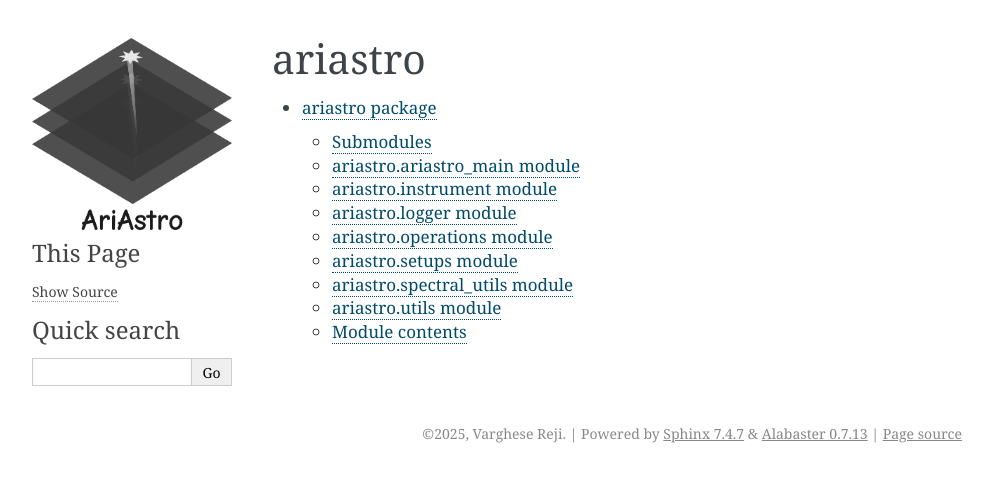
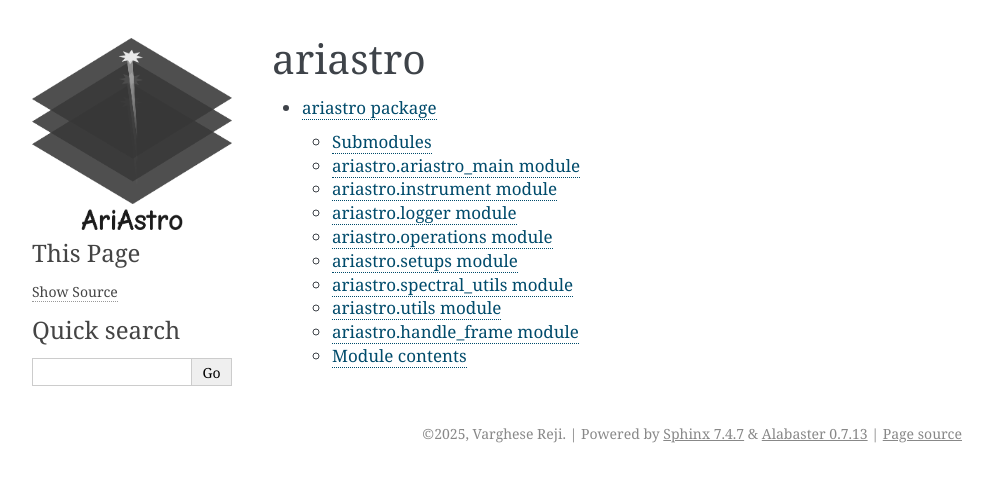
Before and after one commit to varghesereji/AriAstro, a Sphinx documentation site: the page built from docs/source/modules.rst, in a window 1280 px wide. Shown: the top 482 px of the page, without its empty margins (148-1140 px from the left). Built offline with Sphinx 7.4.7, drawn with Linux system fonts in a browser that asks for light colours; pages that are not in the unit, such as notebooks, are missing from menus.

```diff
--- a/docs/source/ariastro.rst
+++ b/docs/source/ariastro.rst
@@ -60,6 +60,14 @@ ariastro.utils module
    :show-inheritance:
    :undoc-members:
 
+ariastro.handle_frame module
+----------------------------
+.. automodule:: ariastro.handle_frame
+   :members:
+   :show-inheritance:
+   :undoc-members:
+
+
 Module contents
 ---------------
 
```
Also changed, not shown: 10 other files.
